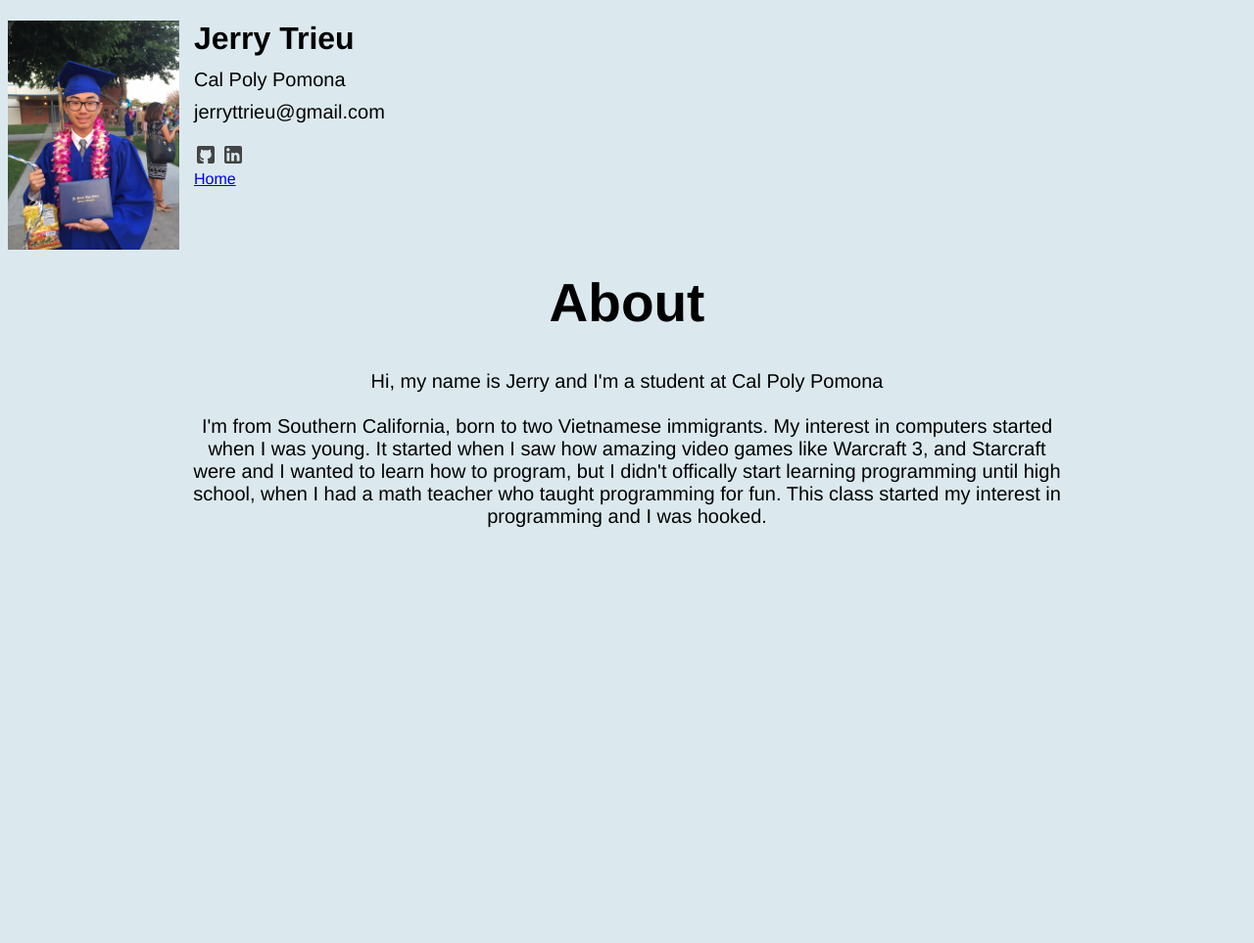
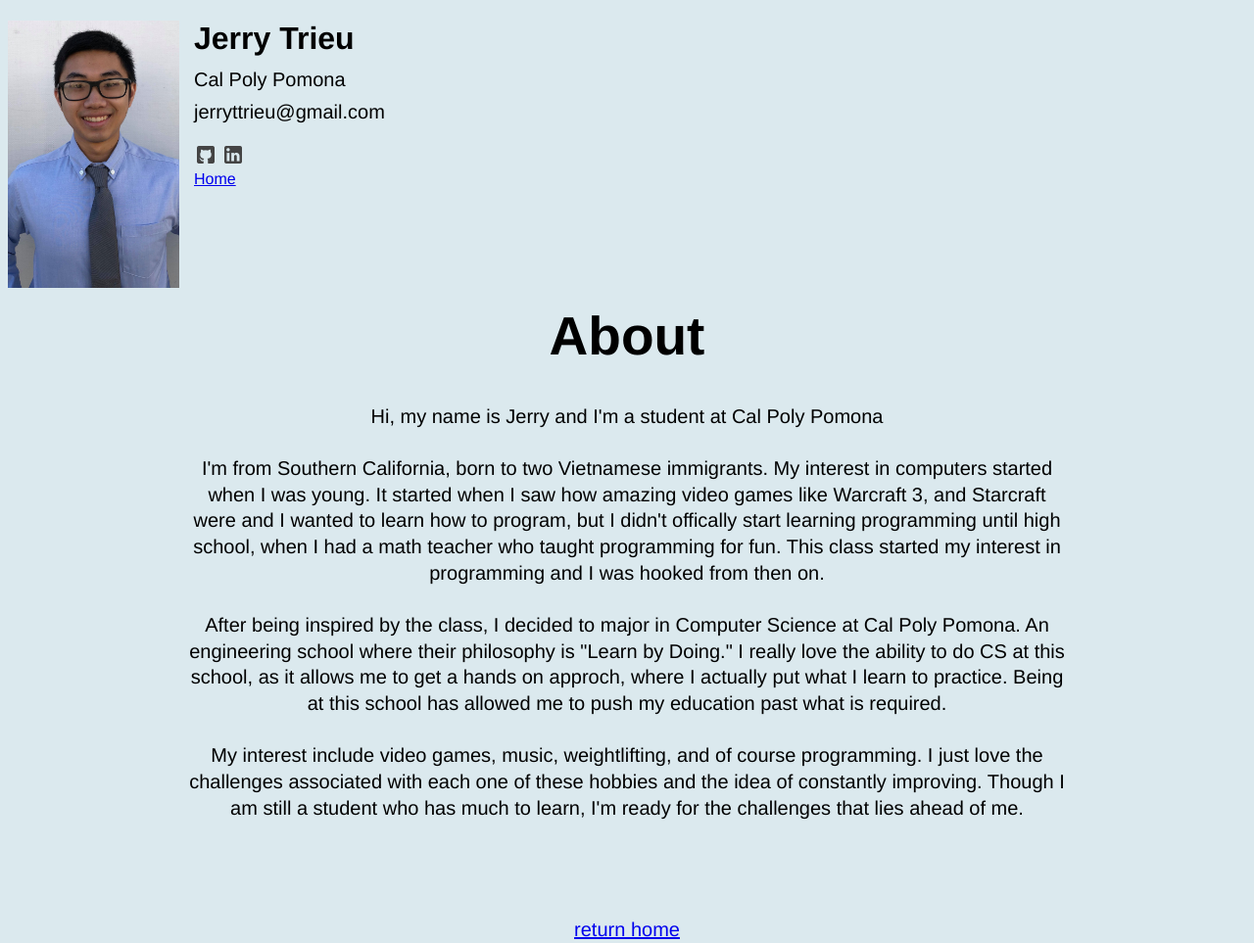
Before and after one commit to onetrieuhero/Personal-Website, a plain HTML site: page PersonalWebsite/bio.html in a window 1280 px wide. Shown: the whole page at 98% size. Before the commit the page ends 800 px from the top, so only its background shows below. Drawn offline with Linux system fonts and the light colour scheme.

Commit message:
Added more to bio and changed profile picture

```diff
--- a/PersonalWebsite/bio.html
+++ b/PersonalWebsite/bio.html
@@ -2,11 +2,11 @@
 <html>
 <head>
     <title>Jerry Trieu - About</title>
-    <link href="../PersonalWebsite/style/home.css" rel="stylesheet">
+    <link href="../PersonalWebsite/style/bio.css" rel="stylesheet">
 </head>
 <body>
     <div class = "information">
-        <img id = "grad" src="../PersonalWebsite/images/grad.jpg" alt = "grad photo" align="left">
+        <img id = "profile-picture" src="../PersonalWebsite/images/Profile-Picture.jpg" alt = "profile photo" align="left">
         <h1>Jerry Trieu</h1>
         <div class = "personalInfo">
             <p id = "school">Cal Poly Pomona</p>
@@ -18,6 +18,7 @@
             <a href="../PersonalWebsite/home.html" alt = "home"><br>Home</a>
             <p>&nbsp</p>
             <p>&nbsp</p>
+            <p>&nbsp</p>
         </div>
     </div>
 
@@ -25,7 +26,12 @@
         <h1 class = "page-title">About</h1>
 
         <p>Hi, my name is Jerry and I'm a student at Cal Poly Pomona</p>
-        <p><br>I'm from Southern California, born to two Vietnamese immigrants.  My interest in computers started when I was young.  It started when I saw how amazing video games like Warcraft 3, and Starcraft were and I wanted to learn how to program, but I didn't offically start learning programming until high school, when I had a math teacher who taught programming for fun.  This class started my interest in programming and I was hooked.</p>
+        <p><br>I'm from Southern California, born to two Vietnamese immigrants.  My interest in computers started when I was young.  It started when I saw how amazing video games like Warcraft 3, and Starcraft were and I wanted to learn how to program, but I didn't offically start learning programming until high school, when I had a math teacher who taught programming for fun.  This class started my interest in programming and I was hooked from then on.</p>
+        <p><br>After being inspired by the class, I decided to major in Computer Science at Cal Poly Pomona.  An engineering school where their philosophy is "Learn by Doing." I really love the ability to do CS at this school, as it allows me to get a hands on approch, where I actually put what I learn to practice.  Being at this school has allowed me to push my education past what is required.
+        </p>
+        <p style="padding-bottom: 100px"><br>My interest include video games, music, weightlifting, and of course programming.  I just love the challenges associated with each one of these hobbies and the idea of constantly improving. Though I am still a student who has much to learn, I'm ready for the challenges that lies ahead of me.
+        </p>
+        <a href="../PersonalWebsite/home.html" alt = "return-to-home">return home</a>
     </div>
 </body>
 </html>
--- /dev/null
+++ b/PersonalWebsite/style/bio.css
@@ -0,0 +1,37 @@
+*{
+    background: #DBE9EE;
+    font-family: Helvetica;
+}
+
+#about{
+    margin-top: -20px;
+    font-size: 20px;
+    text-align: center;
+}
+
+#about p{
+    width: 900px;
+    margin: auto;
+    line-height: 20pt;
+}
+
+#profile-picture{
+    width: 175px;
+    height: auto;
+    padding-right: 15px;
+    float: left;
+}
+
+#school{
+    font-size: 20px;
+    margin-top: -10px;
+}
+
+#email{
+    font-size: 20px;
+    margin-top: -10px;
+}
+
+.page-title{
+    font-size: 55px;
+}
--- a/PersonalWebsite/style/home.css
+++ b/PersonalWebsite/style/home.css
@@ -3,7 +3,7 @@
     font-family: Helvetica;
 }
 
-#grad{
+#profile-picture{
     width: 175px;
     height: auto;
     padding-right: 15px;
@@ -57,6 +57,7 @@
 #about p{
     width: 900px;
     margin: auto;
+    line-height: 20pt;
 }
 
 .page-title{
```
Also changed, not shown: PersonalWebsite/home.html (+3 -2 lines), PersonalWebsite/images/Profile-Picture.jpg (added), PersonalWebsite/images/grad.jpg (deleted).
